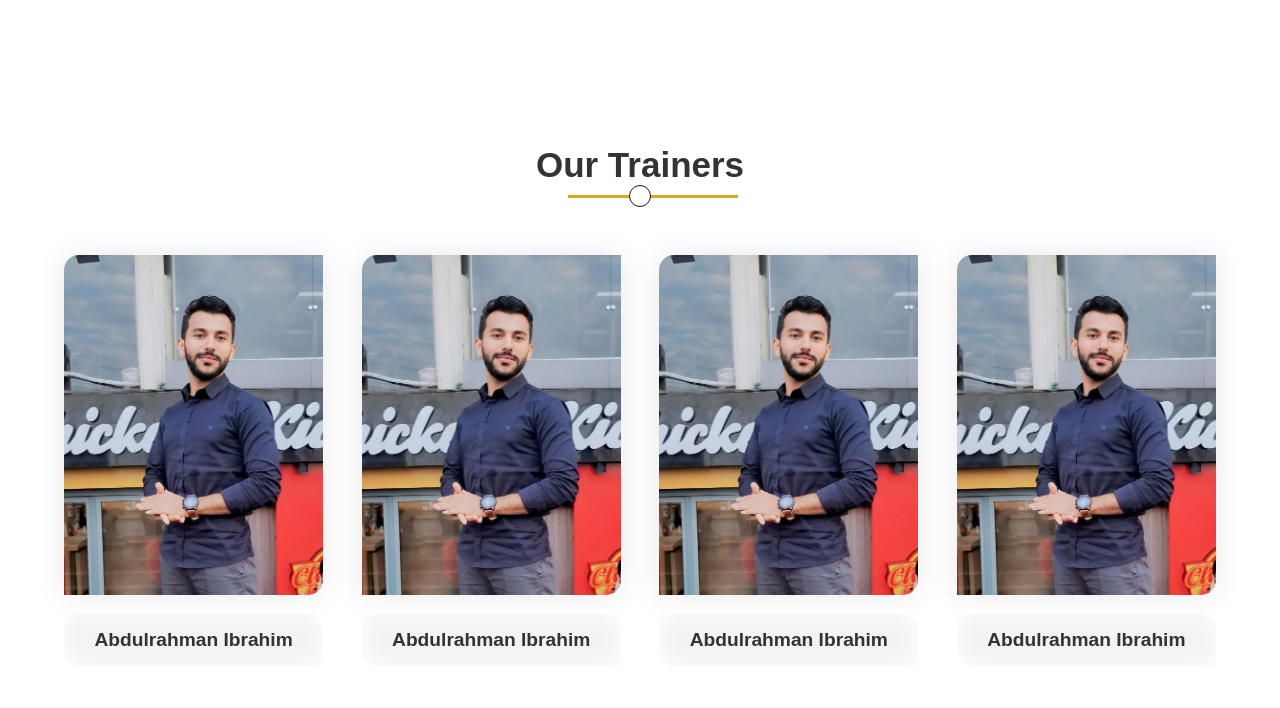
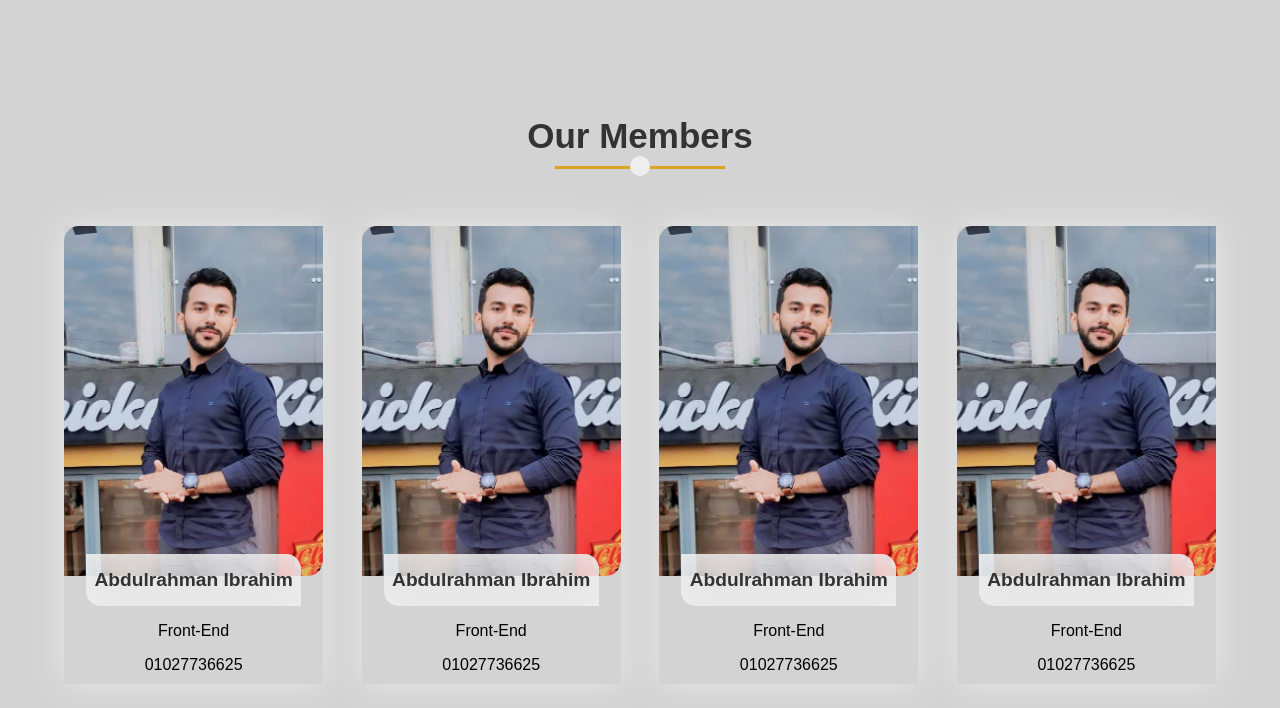
Before and after one commit to Abdo-112002/GDSC-TASK2, a plain HTML site: page index.html in a window 1280 px wide. Drawn offline with Linux system fonts and the light colour scheme.

Commit message:
first commit

```diff
--- a/css/style.css
+++ b/css/style.css
@@ -3,11 +3,12 @@ body {
   padding: 0;
   box-sizing: boder-box;
   width: 100%;
-  height: 100vh;
+  min-height: 100vh;
   display: flex;
   align-items: center;
   justify-content: center;
   font-family: sans-serif;
+  background : #D3D3D3;
 }
 
 .container {
@@ -34,24 +35,21 @@ body {
   width: 20px;
   height: 20px;
   border-radius: 50%;
-  border: 1px solid #191713;
-  background-color: white;
+  background-color: #eee;
 }
 .title::before {
   content: "";
   position: absolute;
   top: 100%;
-  left: 44.4%;
-  transform: scale(1, 1);
+  left: 50%;
+  transform: scale(1, 1) translateX(-50%);
   width: 170px;
   height: 3px;
   background-color: goldenrod;
   transition: 0.5s transform;
   margin-top: 10px;
 }
-.title:hover::before {
-  transform: scale(0.2, 1);
-}
+
 
 /* ---------------------------------- start our-team-------------------- */
 .our-team {
@@ -68,17 +66,20 @@ body {
 }
 .our-team .container .item {
   width: calc(90% / 4);
-  height: 400px;
+  transition : all 300ms ease-in-out;
+  box-shadow: 0px 0px 30px #e8e8e8;
 }
 .our-team .container .item .box {
   position: relative;
   width: 100%;
-  height: 85%;
+  height: 350px;
   /* border: 2px solid goldenrod; */
   border-top-left-radius: 15px;
   border-bottom-right-radius: 15px;
   overflow: hidden;
-  box-shadow: 0px 0px 30px #e8e8e8;
+}
+.our-team .container .item:hover {
+  transform: skewY(10deg);
 }
 .our-team .container .item .box img {
   position: absolute;
@@ -114,8 +115,17 @@ body {
 .item .box .sotial a:hover {
   background-color: goldenrod;
 }
-.item h3 {
-  width: 100%;
+.item .info {
+  text-align : center;
+  border-radius : 0px 0px 15px 15px;
+  padding : 10px;
+}
+.item .info .phone {
+  margin : 0;
+}
+.item .info .name {
+  width: 90%;
+  margin: -32px auto 0px auto;
   text-align: center;
   background-color: #eeeeeeba;
   color: #333333;
@@ -125,7 +135,9 @@ body {
   font-size: 1.2rem;
   text-transform: capitalize;
   cursor: pointer;
-  box-shadow: inset 0px 0px 30px #fff;
+  box-shadow: inset 0px 0px 30px #eee;
+  position : relative;
+  z-index : 10;
 }
 
 /* ---------------------------------------
--- a/index.html
+++ b/index.html
@@ -11,7 +11,7 @@
     </head>
     <body>
         <section class="our-team">
-            <h2 class="title">our trainers</h2>
+            <h2 class="title">Our Members</h2>
             <div class="container">
                 <div class="item">
                     <div class="box">
@@ -23,7 +23,11 @@
                             <a href="#"><i class="fa fa-google"></i></a>
                         </div>
                     </div><!-- ./box -->
-                    <h3>Abdulrahman Ibrahim</h3>
+                    <div class="info">
+                        <h3 class="name"> Abdulrahman Ibrahim</h3>
+                         <p class="role">Front-End</p>
+                         <p class="phone">01027736625</p>
+                     </div>
                 </div><!-- ./item -->
 
                 <div class="item">
@@ -36,7 +40,11 @@
                             <a href="#"><i class="fa fa-google"></i></a>
                         </div>
                     </div><!-- ./box -->
-                    <h3>Abdulrahman Ibrahim</h3>
+                    <div class="info">
+                       <h3 class="name"> Abdulrahman Ibrahim</h3>
+                        <p class="role">Front-End</p>
+                        <p class="phone">01027736625</p>
+                    </div>
                 </div><!-- ./item -->
 
                 <div class="item">
@@ -49,7 +57,11 @@
                             <a href="#"><i class="fa fa-google"></i></a>
                         </div>
                     </div><!-- ./box -->
-                    <h3>Abdulrahman Ibrahim</h3>
+                    <div class="info">
+                       <h3 class="name"> Abdulrahman Ibrahim</h3>
+                        <p class="role">Front-End</p>
+                        <p class="phone">01027736625</p>
+                    </div>
                 </div><!-- ./item -->
 
                 <div class="item">
@@ -62,7 +74,11 @@
                             <a href="#"><i class="fa fa-google"></i></a>
                         </div>
                     </div><!-- ./box -->
-                    <h3>Abdulrahman Ibrahim</h3>
+                    <div class="info">
+                       <h3 class="name"> Abdulrahman Ibrahim</h3>
+                        <p class="role">Front-End</p>
+                        <p class="phone">01027736625</p>
+                    </div>
                 </div><!-- ./item -->
 
             </div><!-- ./container -->
```
